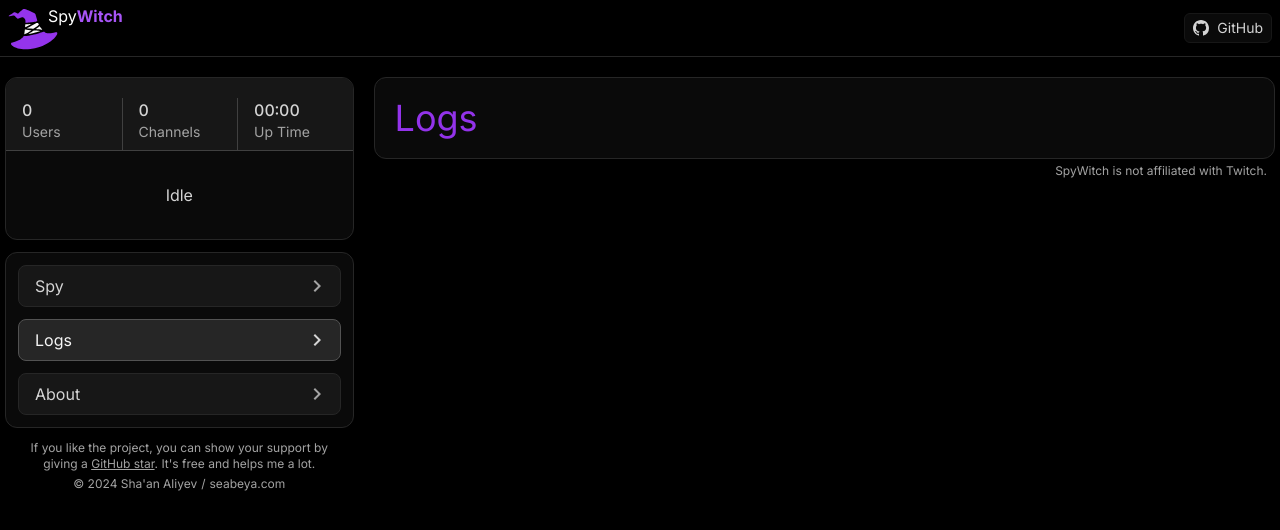
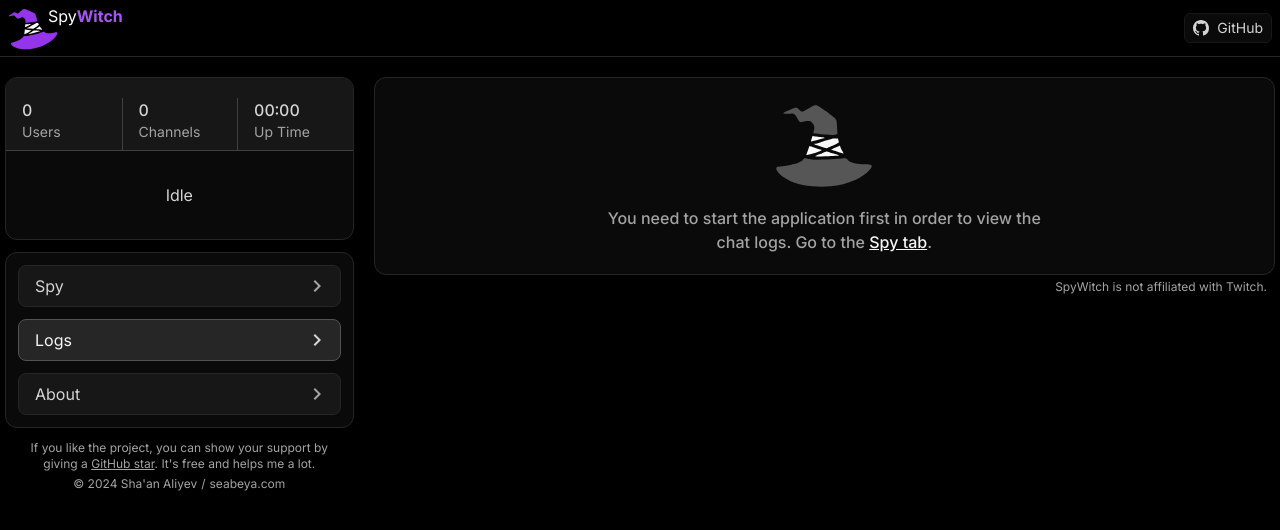
Before and after one commit to seabeya/spywitch, a Next.js app: page /logs in a window 1280 px wide. Shown: the top 530 px of the page. Built offline with nearby package versions, Linux system fonts and the light colour scheme.

Commit message:
Add Warn component

```diff
--- a/src/app/logs/page.tsx
+++ b/src/app/logs/page.tsx
@@ -1,3 +1,26 @@
+'use client';
+
+import Link from 'next/link';
+
+import Warn from '@/components/shared/Warn';
+import { useStatusStore } from '@/store';
+
 export default function Page() {
-  return <div className="text-4xl text-purple-600">Logs</div>;
+  const Status = useStatusStore((state) => state.status);
+
+  return (
+    <>
+      {Status === 'running' ? (
+        <></>
+      ) : (
+        <Warn>
+          You need to start the application first in order to view the chat logs. Go to the{' '}
+          <Link href="/" className="text-txt-light underline">
+            Spy tab
+          </Link>
+          .
+        </Warn>
+      )}
+    </>
+  );
 }
--- /dev/null
+++ b/src/components/shared/Warn.tsx
@@ -0,0 +1,10 @@
+import IconSpyWitch from '@/components/shared/Icons/IconSpyWitch';
+
+export default function Warn({ children }: { children: React.ReactNode }) {
+  return (
+    <div className="flex flex-col items-center gap-3">
+      <IconSpyWitch className="h-24 w-24 shrink-0 grayscale" />
+      <p className="max-w-xs text-center text-sm font-medium text-txt-lower xl:max-w-md xl:text-base">{children}</p>
+    </div>
+  );
+}
```
